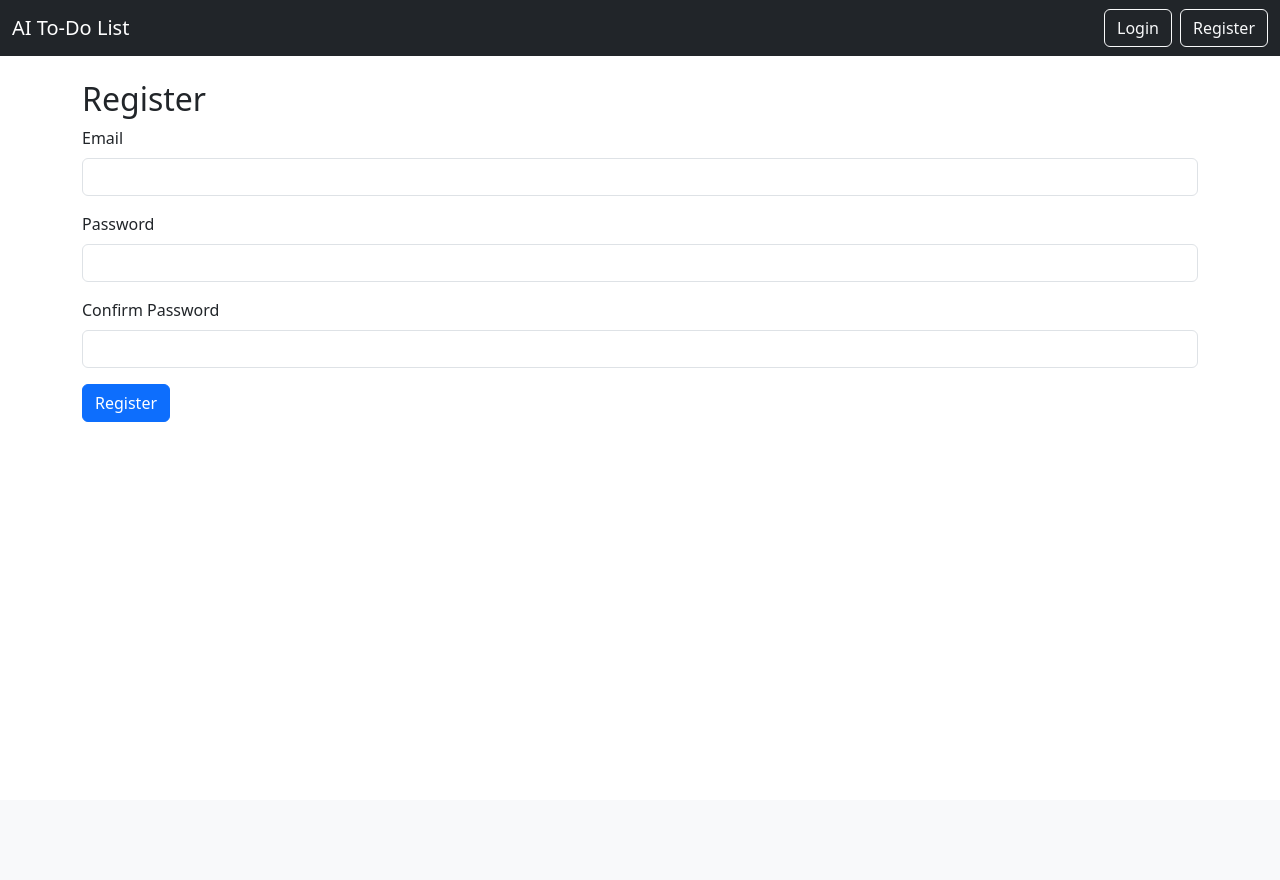
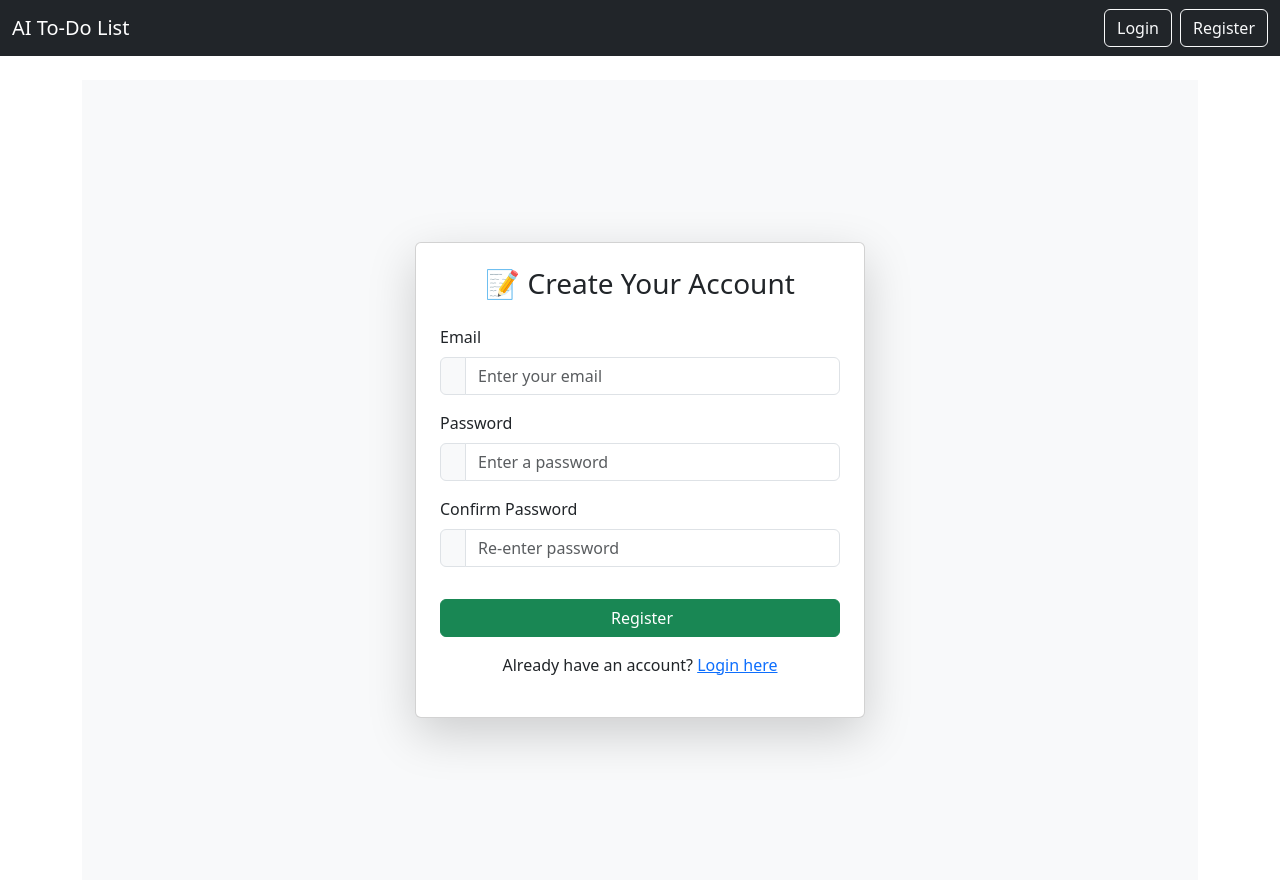
Before and after one commit to sagar-sandesh/To-Do-, a Flask app: page /register in a window 1280 px wide. Before the commit the page ends 422 px from the top, so only its background shows below. Run offline with Flask 3, Linux system fonts and the light colour scheme.

Commit message:
making register module more interactive

```diff
--- a/templates/register.html
+++ b/templates/register.html
@@ -1,21 +1,51 @@
 {% extends "base.html" %}
 {% block title %}Register{% endblock %}
 {% block content %}
-<h2>Register</h2>
-<form method="POST">
+
+<div class="d-flex justify-content-center align-items-center min-vh-100 bg-light">
+  <div class="card shadow-lg p-4" style="width: 100%; max-width: 450px;">
+    <h3 class="text-center mb-4">📝 Create Your Account</h3>
+
+    <form method="POST" novalidate>
       {{ form.hidden_tag() }}
+
+      <!-- Email -->
       <div class="mb-3">
-    {{ form.email.label(class="form-label") }}
-    {{ form.email(class="form-control") }}
+        <label for="email" class="form-label">Email</label>
+        <div class="input-group">
+          <span class="input-group-text"><i class="bi bi-envelope-fill"></i></span>
+          {{ form.email(class="form-control", id="email", placeholder="Enter your email") }}
         </div>
+      </div>
+
+      <!-- Password -->
       <div class="mb-3">
-    {{ form.password.label(class="form-label") }}
-    {{ form.password(class="form-control") }}
+        <label for="password" class="form-label">Password</label>
+        <div class="input-group">
+          <span class="input-group-text"><i class="bi bi-lock-fill"></i></span>
+          {{ form.password(class="form-control", id="password", placeholder="Enter a password") }}
         </div>
+      </div>
+
+      <!-- Confirm Password -->
       <div class="mb-3">
-    {{ form.confirm_password.label(class="form-label") }}
-    {{ form.confirm_password(class="form-control") }}
+        <label for="confirm_password" class="form-label">Confirm Password</label>
+        <div class="input-group">
+          <span class="input-group-text"><i class="bi bi-check2-circle"></i></span>
+          {{ form.confirm_password(class="form-control", id="confirm_password", placeholder="Re-enter password") }}
         </div>
-  <button type="submit" class="btn btn-primary">{{ form.submit.label.text }}</button>
+      </div>
+
+      <!-- Submit -->
+      <button type="submit" class="btn btn-success w-100 mt-3">
+        <i class="bi bi-person-plus-fill me-1"></i> {{ form.submit.label.text }}
+      </button>
     </form>
+
+    <p class="text-center mt-3">
+      Already have an account? <a href="{{ url_for('login') }}">Login here</a>
+    </p>
+  </div>
+</div>
+
 {% endblock %}
```
Lines whose indentation alone changed are shown as unchanged.
